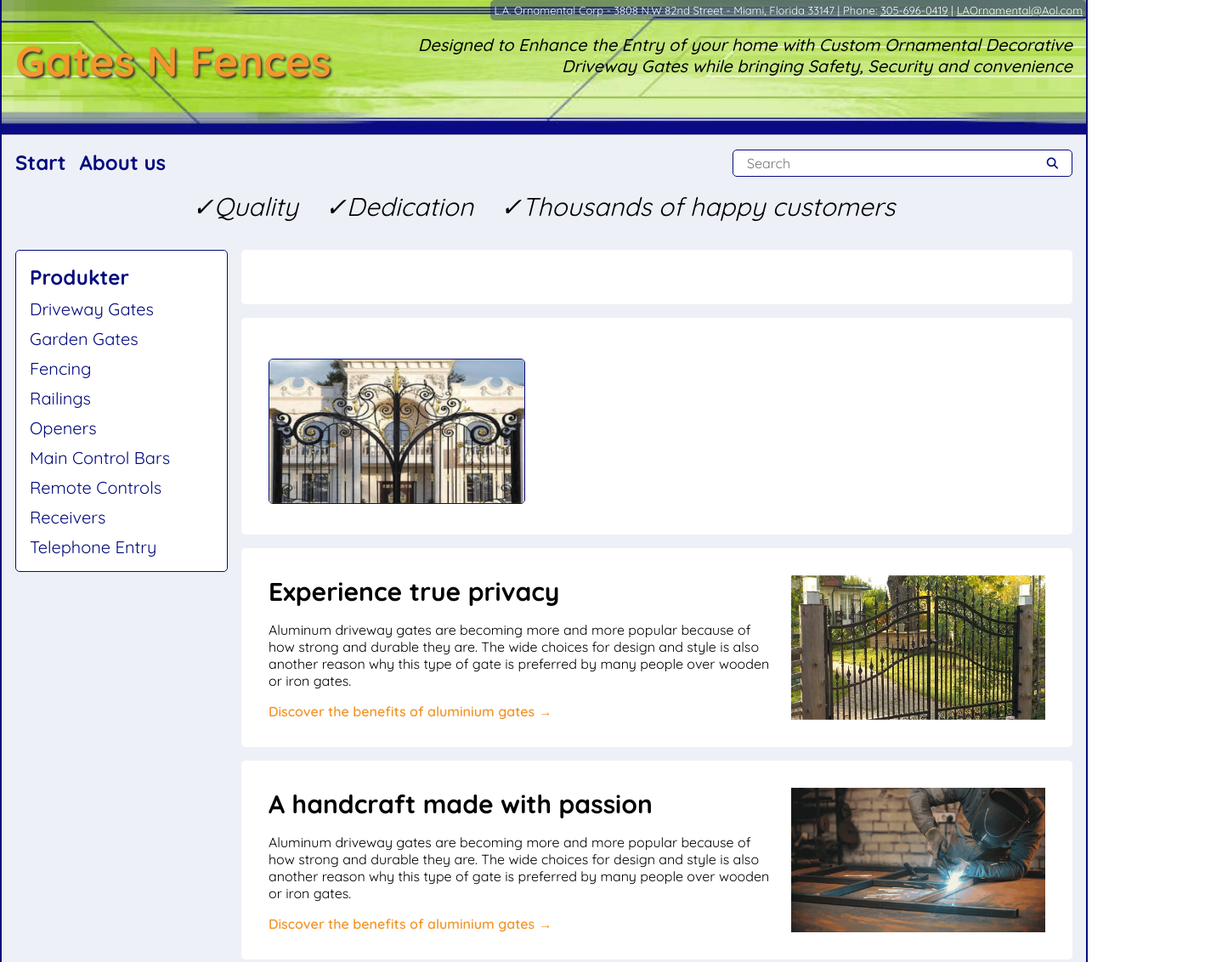
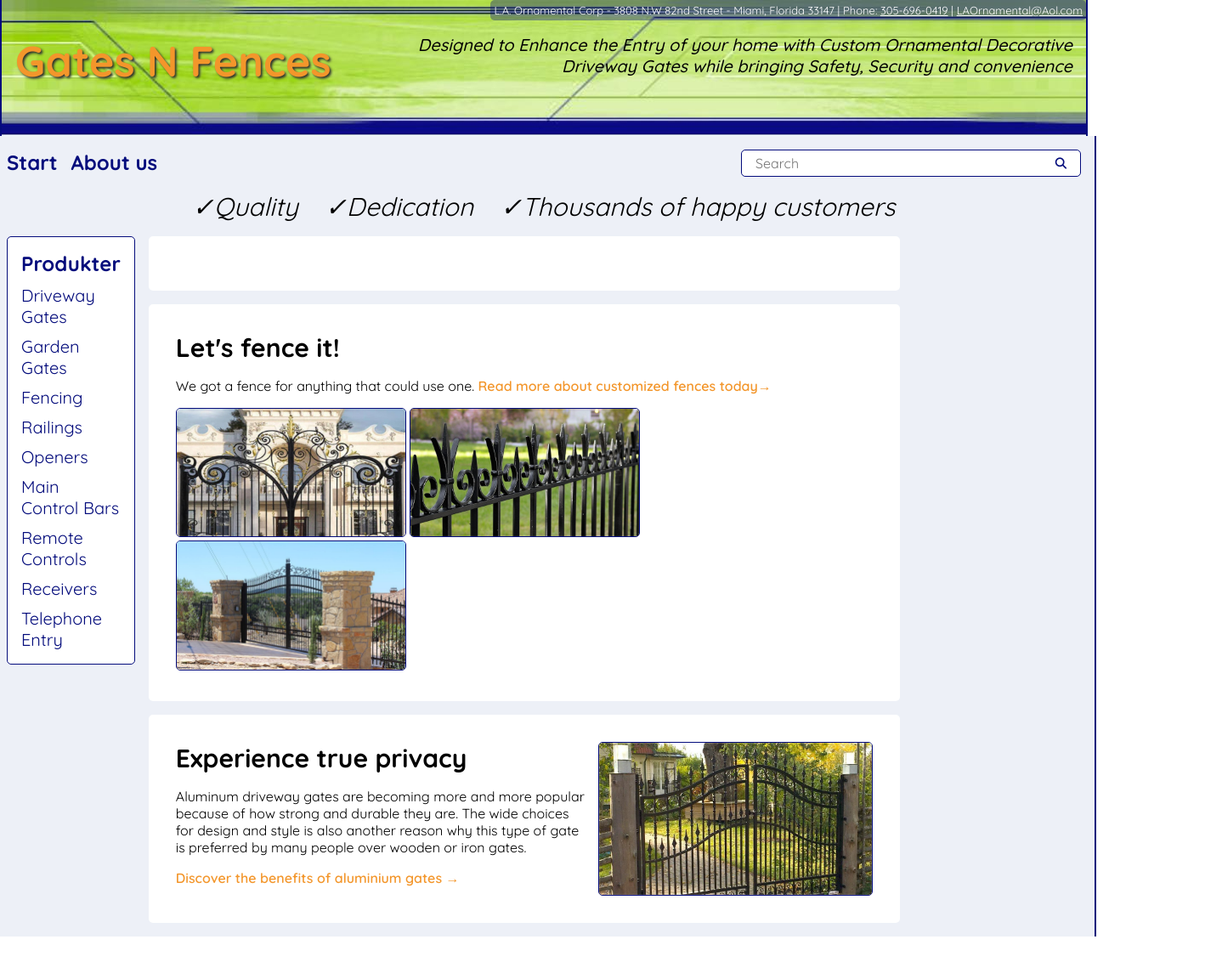
Before and after one commit to hannakinnander/gor-om-mig, a website: page index.html in a window 1280 px wide. Shown: the top 1132 px of the page at 85% size, 1438 px wide, since content can reach past the window. After the commit the page ends 1102 px from the top, so only its background shows below. Drawn offline with Linux system fonts and the light colour scheme.

Commit message:
the articles are messing with me... continuing tomorrow

```diff
--- a/index.html
+++ b/index.html
@@ -45,7 +45,6 @@
                 <h3>✓Dedication</h3>
                 <h3>✓Thousands of happy customers</h3>
             </div>
-
 
         <div class="main-content">
             <nav class="product-menu">
@@ -121,15 +120,15 @@
 
                 </article>
                 <article class="article-type2">
-                    <div class="text-content">
-
-
-                    </div>
-
+                    <h3>Let's fence it!</h3>
+                    <p>We got a fence for anything that could use one.
+                        <a href="#">Read more about customized fences today→</a>
+                    </p>
                     <div>
                         <img src="./img/gate2.jpg" alt="Fancy gate">
+                        <img src="./img/fence.jpg" alt="Fancy fence">
+                        <img src="./img/gate3.jpg" alt="Fancy gate">
                     </div>
-
                 </article>
                 <article class="article-type3">
                     <div class="text-content">
@@ -138,11 +137,11 @@
                             another reason why this type of gate is preferred by many people over wooden or iron gates.</p>
                         <a href="#">Discover the benefits of aluminium gates →</a>
                     </div>
-                    <div class="img-div">
+                    <!-- <div class="img-div"> -->
                         <img src="./img/gate1.jpg" alt="Picture of a fancy fence">
-                    </div>
+                    <!-- </div> -->
                 </article>
-                <article class="article-type3">
+                <!-- <article class="article-type3">
                     <div class="text-content">
                         <h3>A handcraft made with passion</h3>
                         <p>Aluminum driveway gates are becoming more and more popular because of how strong and durable they are. The wide choices for design and style is also
@@ -152,7 +151,7 @@
                     <div class="img-div">
                         <img src="./img/making-fence.jpg" alt="Picture of a man welding a fence">
                     </div>
-                </article>
+                </article> -->
 
             </main>
         </div>
--- a/src/_general-mixins.scss
+++ b/src/_general-mixins.scss
@@ -35,9 +35,23 @@
 
 @mixin article-base {
     @include rounded-no-border;
+    h3 {
+        font-size: 30px;
+    }
+    a {
+        text-decoration: none;
+        font-weight: 600;
+        color: $orange-color;
+    }
+    img {
+        @include rounded-blue-border;
+        aspect-ratio: 16 / 9;
+        overflow: hidden;
+    }
     padding: 2rem;
     margin-bottom: 1rem;
     gap: 1rem;
     background-color: white;
+    max-width: 70%;
     height: fit-content;
 }
--- a/src/_media.scss
+++ b/src/_media.scss
@@ -30,10 +30,8 @@
             font-size: 20px;
         }
     }
-    .main-content {
-        .product-menu {
+    .main-content .product-menu {
         width: 200px;
-        }
     }
     .all-products {
         .category-name {
--- a/src/components/_main-content.scss
+++ b/src/components/_main-content.scss
@@ -23,8 +23,8 @@
     @include make-flex;
     gap: 1rem;
     max-width: 1300px;
-    min-height: 100dvh;
-    padding-top: 1rem;
+    // min-height: 100dvh;
+    // padding-top: 1rem;
 
 }
 
@@ -93,7 +93,6 @@
 
     img {
         max-width: 33%;
-        @include rounded-blue-border;
     }
 }
 
@@ -101,29 +100,12 @@
     @include make-flex;
     @include article-base;
 
- .text-content {
-    h3 {
-        font-size: 30px;
+    .text-content {
+        @include make-flex-column;
+        gap: 1rem;
+        flex: 3;
     }
-
-    @include make-flex-column;
-    gap: 1rem;
-    flex: 2;
-    a {
-        text-decoration: none;
-        font-weight: 600;
-        color: $orange-color;
+    img {
+        flex: 2;
     }
- }
-
- .img-div {
-    flex: 1;
-    aspect-ratio: 16 / 9;
-    overflow: hidden;
-     img {
-        width: 100%;
-        height: 100%;
-        object-fit: cover;
-    }
- }
 }
```
Also changed, not shown: dist/styles.css, 1 other file.
